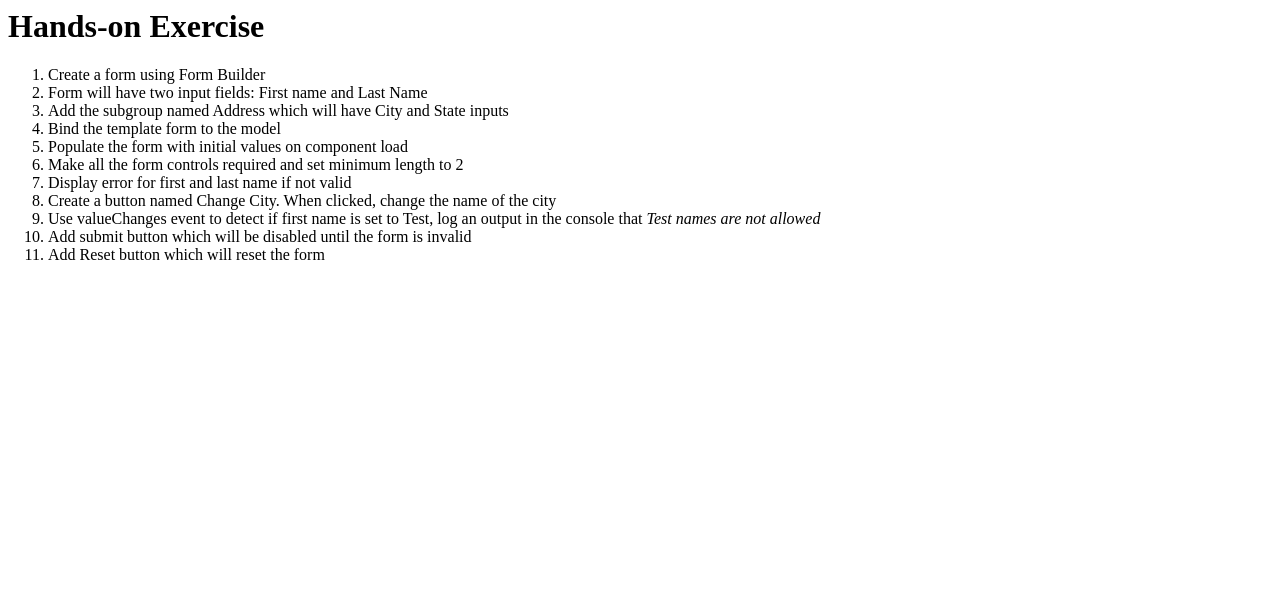
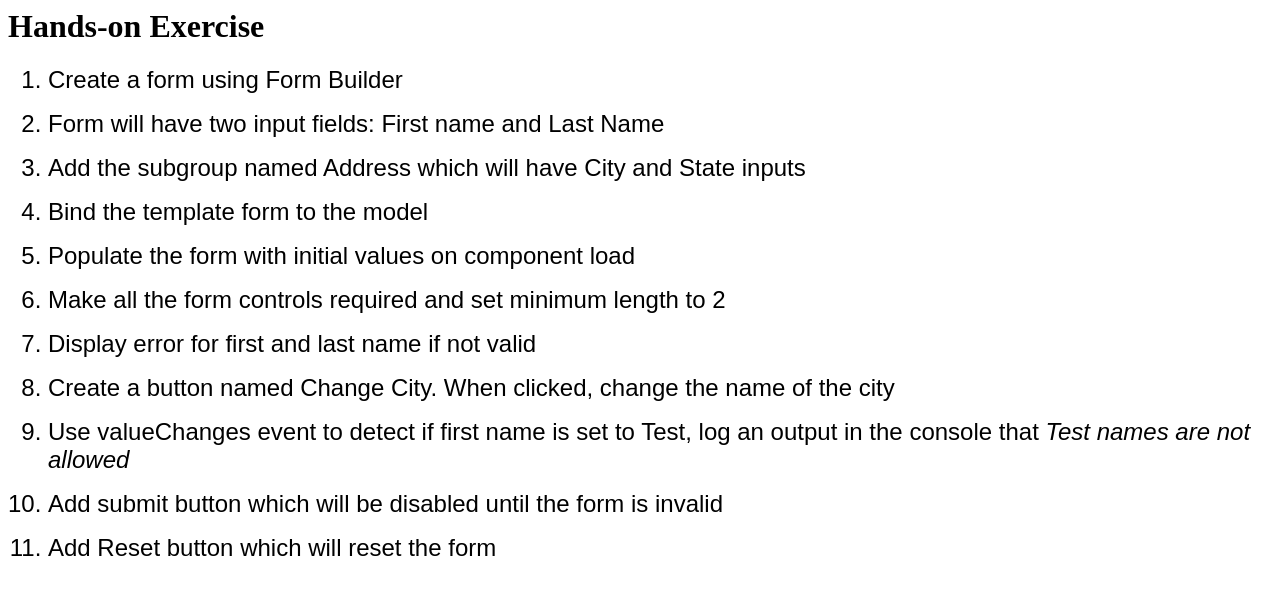
Before and after one commit to arpan234/angular-reactive-forms, an Angular app: page / in a window 1280 px wide. Shown: the top 594 px of the page. Built offline with nearby package versions, Linux system fonts and the light colour scheme.

Commit message:
added styles to questions

```diff
--- a/src/app/excersice-component/excersice-component.component.css
+++ b/src/app/excersice-component/excersice-component.component.css
@@ -0,0 +1,5 @@
+ol li {
+    font-size: 24px;
+    font-family: Arial, Helvetica, sans-serif;
+    margin-bottom: 16px;
+  }
```
